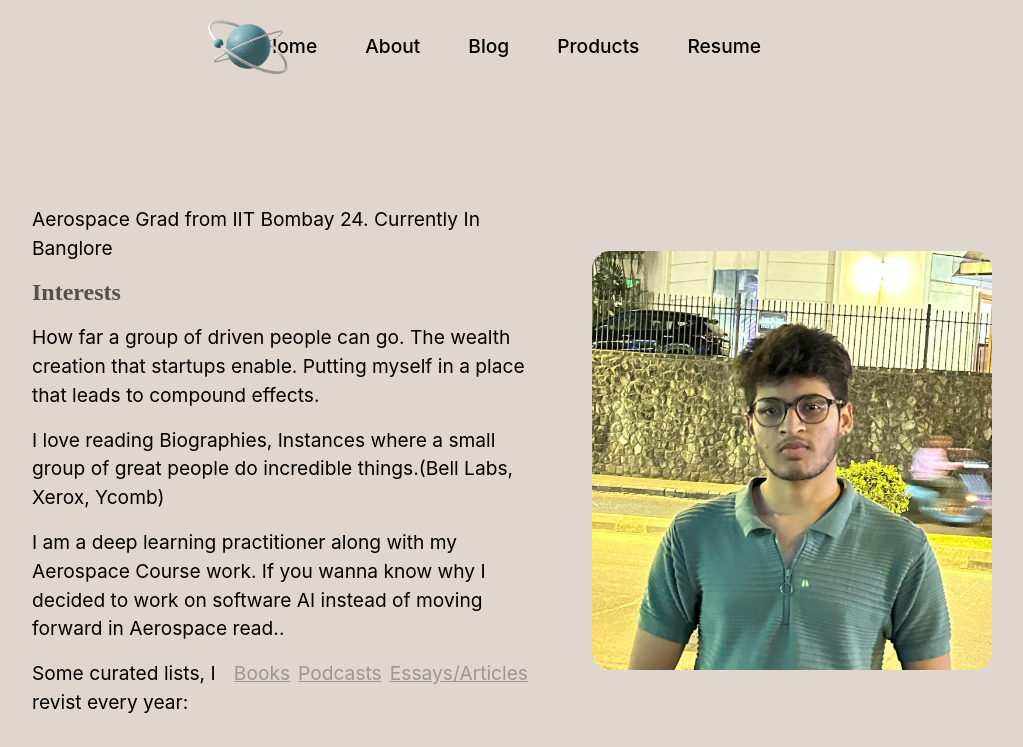
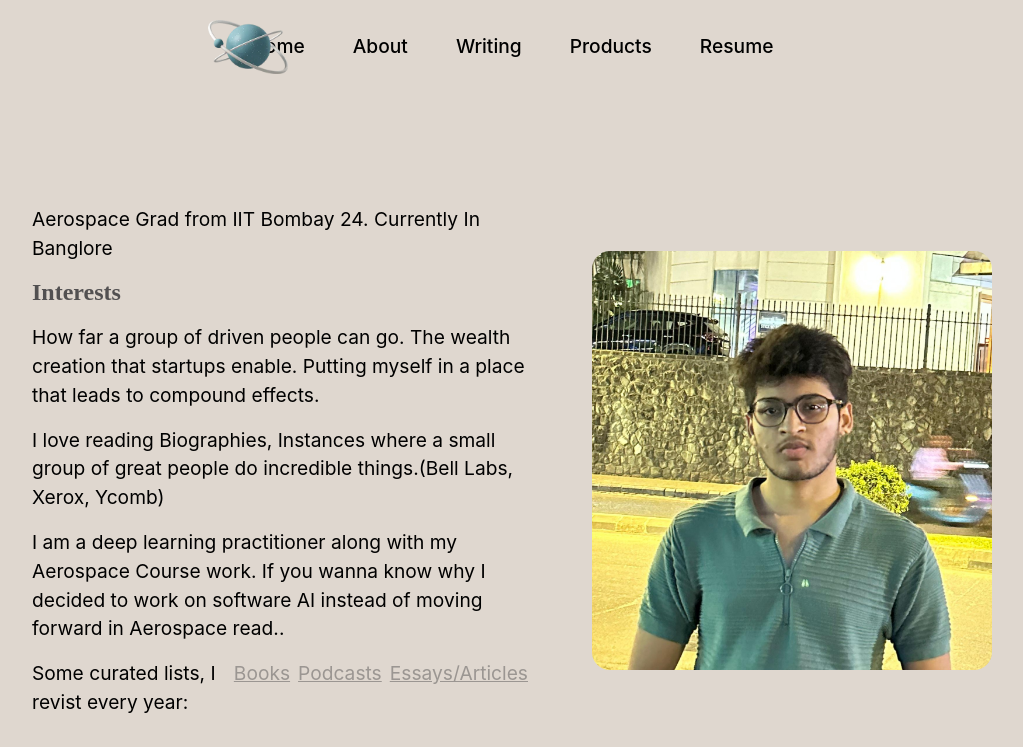
Before and after one commit to kiluazen/myweb, a Next.js app: page /about in a window 1280 px wide. Shown: the top 747 px of the page, without its empty margins (128-1151 px from the left). Built offline with nearby package versions, Linux system fonts and the light colour scheme.

Commit message:
good changes

```diff
--- a/components/Header.js
+++ b/components/Header.js
@@ -1,5 +1,6 @@
 import { useEffect } from 'react';
 import { useRouter } from 'next/router';
+import Link from 'next/link';
 
 export default function Header() {
     const router = useRouter();
@@ -25,17 +26,20 @@ export default function Header() {
 
     return (
         <header className="relative">
-  <div className="absolute top-0 left-4 md:left-[10rem] md:lg:left-[15rem] xl:left-[21rem] pt-5"><img src='/logo.webp' className="w-[80px]"/></div>
-  <div className="flex justify-end pr-6 md:pr-0 md:justify-center md:items-center">
-  <div className="flex flex-row md:pl-0 pt-8 pb-12">
-    <div className="flex flex-row gap-6 lg:gap-[3rem] text-[1.2rem]">
-      <a className="hover:text-[#DA95DE] font-medium"  href='/'>Home</a>
-      <a className="hover:text-[#DA95DE] font-medium" href='/about'>About</a>
-      <a className="hover:text-[#DA95DE] font-medium" href='/blog'>Blog</a>
-      <a className="hover:text-[#DA95DE] font-medium" href='/products'>Products</a>
-      <a className="hover:text-[#DA95DE] font-medium" href='/resume.pdf' id='resume-clicked' onClick={handleResumeClick}>Resume</a>
-    </div>
+  <div className="absolute top-0 left-1 pt-7 md:pt-5 md:left-[9rem] md:lg:left-[13rem] xl:left-[21rem] ">
+      <Link href='/'>
+      <img src='/logo.webp' className="w-[60px] md:w-[80px]"/></Link>
   </div>
+  <div className="flex flex-row justify-end pr-3 pt-8 pb-12 md:pr-0 md:justify-center md:items-center">
+    {/* <div className="flex flex-row md:pl-0 pt-8 pb-12"> */}
+      <div className="flex flex-row px-2 gap-4 lg:gap-[3rem] text-[1.2rem]">
+        <a className="hidden md:flex hover:text-[#DA95DE] font-medium"  href='/'>Home</a>
+        <a className="hover:text-flex [#DA95DE] font-medium" href='/about'>About</a>
+        <a className="hover:text-[#DA95DE] font-medium" href='/writing'>Writing</a>
+        <a className="hover:text-[#DA95DE] font-medium" href='/products'>Products</a>
+        <a className="hover:text-[#DA95DE] font-medium" href='/resume.pdf' id='resume-clicked' onClick={handleResumeClick}>Resume</a>
+      </div>
+    {/* </div> */}
   </div>
   {/* <GoogleAnalytics /> */}
 
--- a/pages/about.js
+++ b/pages/about.js
@@ -2,11 +2,11 @@ function about() {
 
     return (
         <div>
-            <div className="flex flex-col py-[3rem] md:gap-[2rem] md:px-[4rem] md:pt-[4rem] md:lg:px-[4rem] lg:px-[6rem] xl:px-[10rem] 2xl:px-[18rem] lg:pt-[6rem]">
+            <div className="flex flex-col py-[1rem] md:gap-[2rem] md:px-[4rem] md:pt-[4rem] md:lg:px-[4rem] lg:px-[6rem] xl:px-[10rem] 2xl:px-[18rem] lg:pt-[6rem]">
         <div className="flex flex-col md:lg:flex-row-reverse justify-center items-center gap-4 md:gap-[4rem]">
-        <div className="flex flex-row justify-center items-center">
-            <img className="rounded-[18px] max-w-[400px] min-w-[300px]" src="/about/color-2.jpg" alt="My Picture"/>
-         </div>
+          <div className="flex flex-row justify-center items-center">
+              <img className="rounded-[18px] max-w-[400px] min-w-[300px]" src="/about/color-2.jpg" alt="My Picture"/>
+          </div>
         <div className="flex flex-col gap-[1rem] text-[1.2rem] pl-4 pr-8 md:pl-0 md:pr-0">
         <p>Aerospace Grad from IIT Bombay 24. Currently In Banglore
         </p>
--- a/pages/index.js
+++ b/pages/index.js
@@ -5,7 +5,7 @@ export default function Home() {
     <div className="min-h-[70vh] lg:min-[90vh]">
 
       <div>
-        <div className="flex flex-col pt-[2rem] md:pt-[4rem] md:lg:flex-row md:px-[6rem] md:pb-[2rem] gap-[2rem] xl:px-[10rem] xl:py-[8rem] items-center">
+        <div className="flex flex-col pt-[1rem] md:pt-[4rem] md:lg:flex-row md:px-[6rem] md:pb-[2rem] gap-[2rem] xl:px-[10rem] xl:py-[8rem] items-center">
           <div className="flex-1 flex flex-row justify-around items-center w-[400px] md:w-auto md:min-w-[300px]">
             <Image src="/playground_pic.png" alt="Contemplation" width={500} height={500} className="rounded-[18px]"/>
           </div>
```
Also changed, not shown: pages/writing/[slug].js (renamed from pages/blog/[slug].js), pages/writing/index.js (renamed from pages/blog/index.js).
